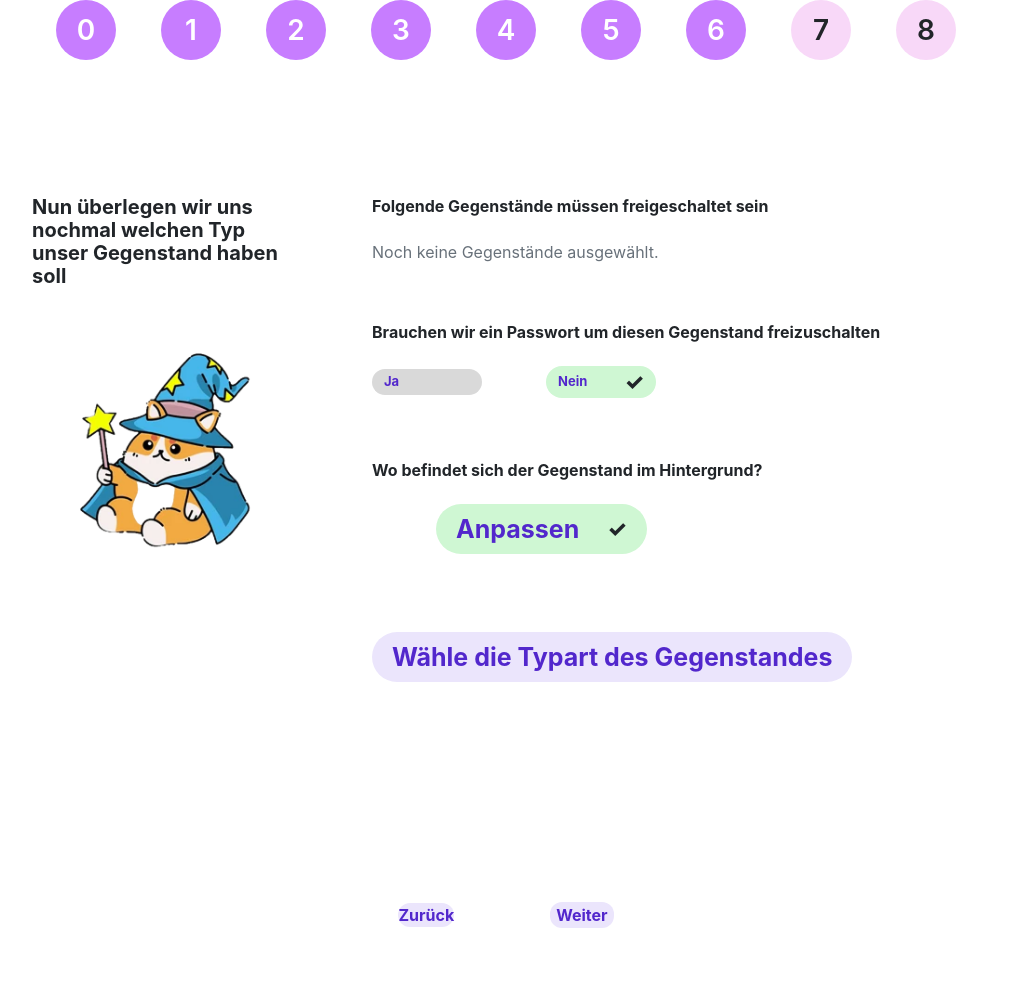
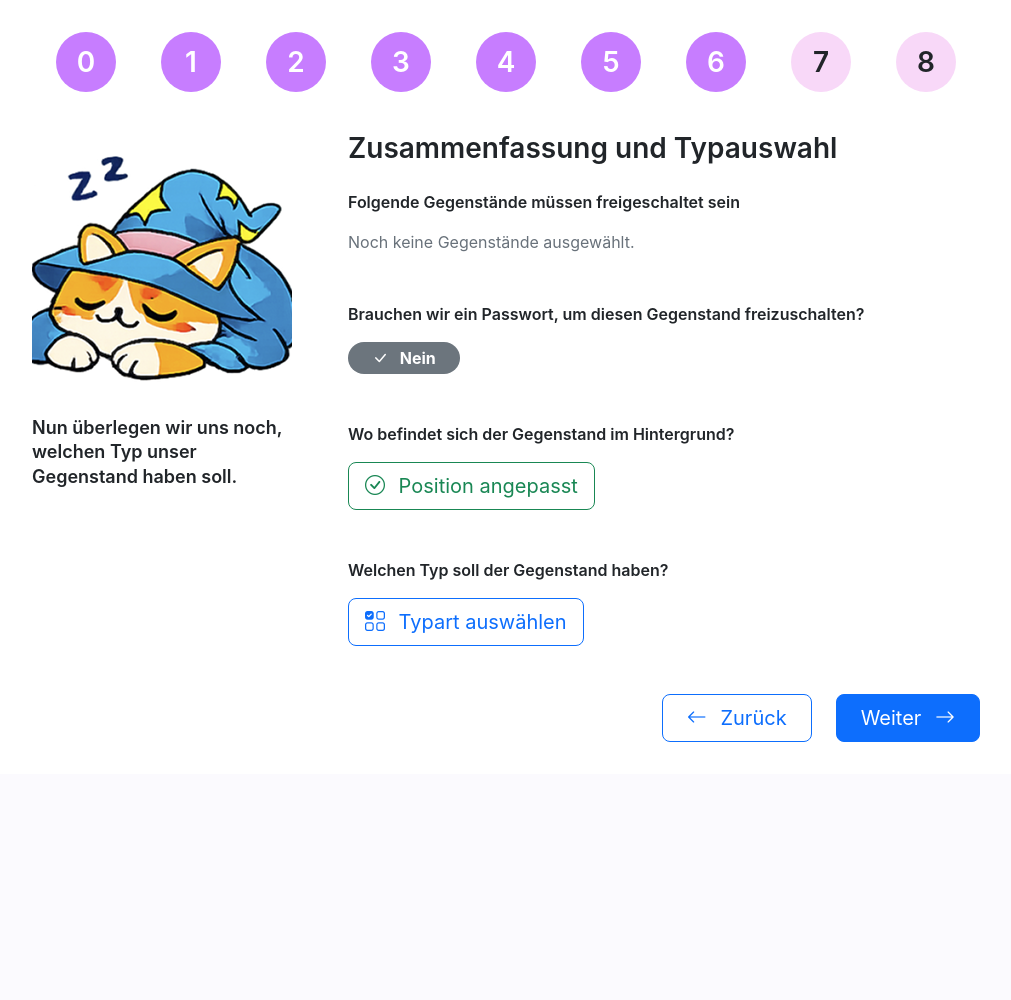
Before and after one commit to Roni-Aba/SQLQuestEditor, a Django app: page /createLevel6/ in a window 1280 px wide. Shown: the part 56-1056 px from the top of the page, without its empty margins (134-1145 px from the left). After the commit the page ends 798 px from the top, so only its background shows below. Run offline with Django 4.2, Linux system fonts and the light colour scheme.

Commit message:
delete: static createLevel6.css refactor to bootstrap: createLevel6.html

```diff
--- a/backend/editor/static/editor/css/createLevel6.css
+++ /dev/null
@@ -1,207 +0,0 @@
-.create-level6-page {
-  min-height: calc(100vh - 56px);
-  background-color: #ffffff;
-  color: var(--create-level-text);
-}
-
-.create-level6-content {
-  max-width: 980px;
-  margin: 0 auto;
-  padding: 2.5rem 1rem 2rem;
-}
-
-.create-level6-form-row {
-  --bs-gutter-x: 72px;
-  --bs-gutter-y: 40px;
-  margin-top: 56px;
-}
-
-.create-level6-helper {
-  display: flex;
-  flex-direction: column;
-  align-items: flex-start;
-}
-
-.create-level6-helper-text {
-  max-width: 311px;
-  margin: 0 0 42px;
-  color: var(--create-level-text);
-  font-size: 20px;
-  font-weight: 700;
-  line-height: 1.15;
-}
-
-.create-level6-cosmo {
-  width: 260px;
-  height: 260px;
-  object-fit: contain;
-}
-
-.create-level6-fields {
-  display: flex;
-  flex-direction: column;
-  align-items: flex-start;
-  gap: 58px;
-}
-
-.create-level6-field {
-  width: 100%;
-}
-
-.create-level6-label {
-  margin: 0 0 24px;
-  color: var(--create-level-text);
-  font-size: 16px;
-  font-weight: 700;
-  line-height: 1.25;
-}
-
-.create-level6-tags {
-  display: flex;
-  flex-wrap: wrap;
-  gap: 28px;
-}
-
-.create-level6-choice-group {
-  display: flex;
-  align-items: center;
-  gap: 64px;
-}
-
-.create-level6-choice-button {
-  display: inline-flex;
-  align-items: center;
-  justify-content: space-between;
-  width: 110px;
-  min-height: 26px;
-  border-radius: 999px;
-  background-color: #d9d9d9;
-  color: var(--create-level-primary);
-  font-size: 13px;
-  font-weight: 700;
-  line-height: 1.2;
-  padding: 5px 12px;
-  cursor: default;
-  user-select: none;
-}
-
-.create-level6-choice-button-done {
-  background-color: #cff7d3;
-}
-
-.create-level6-position-field {
-  margin-top: 4px;
-}
-
-.create-level6-done-button {
-  display: inline-flex;
-  align-items: center;
-  justify-content: center;
-  gap: 28px;
-  margin-left: 64px;
-  border: 0;
-  border-radius: 999px;
-  background-color: #cff7d3;
-  color: var(--create-level-primary);
-  font-size: 25px;
-  font-weight: 700;
-  line-height: 1.2;
-  padding: 10px 20px;
-  text-decoration: none;
-}
-
-.create-level6-done-button:hover,
-.create-level6-done-button:focus {
-  background-color: #bdf1c3;
-  color: var(--create-level-primary);
-  text-decoration: none;
-}
-
-.create-level6-checkmark {
-  color: #212529;
-  font-size: 22px;
-  font-weight: 800;
-  line-height: 1;
-}
-
-.create-level6-type-action-wrap {
-  width: 100%;
-  margin-top: 20px;
-}
-
-.create-level6-type-action {
-  display: inline-flex;
-  align-items: center;
-  justify-content: center;
-  border: 0;
-  border-radius: 999px;
-  background-color: var(--create-level-primary-light);
-  color: var(--create-level-primary);
-  font-size: 25px;
-  font-weight: 700;
-  line-height: 1.2;
-  padding: 10px 20px;
-  text-decoration: none;
-}
-
-.create-level6-type-action:hover,
-.create-level6-type-action:focus {
-  background-color: var(--create-level-primary-light-hover);
-  color: var(--create-level-primary);
-  text-decoration: none;
-}
-
-.create-level6-navigation {
-  display: flex;
-  justify-content: center;
-  align-items: center;
-  gap: 96px;
-  margin-top: 220px;
-  padding-bottom: 2.5rem;
-}
-
-@media (max-width: 820px) {
-  .create-level6-content {
-    padding: 1.5rem 1rem 2rem;
-  }
-
-  .create-level6-form-row {
-    margin-top: 40px;
-  }
-
-  .create-level6-helper {
-    align-items: center;
-    text-align: center;
-  }
-
-  .create-level6-helper-text {
-    margin-bottom: 32px;
-  }
-
-  .create-level6-cosmo {
-    width: 180px;
-    height: 180px;
-  }
-
-  .create-level6-fields {
-    margin-top: 2rem;
-    gap: 40px;
-  }
-
-  .create-level6-tags {
-    gap: 16px;
-  }
-
-  .create-level6-choice-group {
-    gap: 24px;
-  }
-
-  .create-level6-done-button {
-    margin-left: 0;
-  }
-
-  .create-level6-navigation {
-    gap: 28px;
-    margin-top: 80px;
-  }
-}
--- a/backend/editor/templates/editor/createLevel6.html
+++ b/backend/editor/templates/editor/createLevel6.html
@@ -2,116 +2,157 @@
 {% load static %}
 
 {% block title %}
-Level erstellen | SQL Spell Quest Editor
+Gegenstandstyp | SQL Spell Quest Editor
 {% endblock %}
 
 {% block additional_css %}
-<link rel="stylesheet" href="{% static 'editor/css/createLevelShared.css' %}">
-<link rel="stylesheet" href="{% static 'editor/css/createLevel6.css' %}">
 <link rel="stylesheet" href="{% static 'editor/components/statusBar/statusBar.css' %}">
+<link rel="stylesheet" href="{% static 'editor/components/helper/helper.css' %}">
 <link rel="stylesheet" href="{% static 'editor/components/tag/tag.css' %}">
 {% endblock %}
 
 {% block content %}
+<main class="create-page">
+  <div class="create-page__content">
 
-<main class="create-level6-page">
-  <div class="container-fluid px-0">
-
-    {% include "editor/components/statusbar/statusbar.html" with steps=steps %}
+    <section
+      class="create-page__status"
+      aria-label="Fortschritt der Levelerstellung"
+    >
+      {% include "editor/components/statusBar/statusBar.html" with steps=steps %}
+    </section>
 
     <form
-      class="create-level6-content"
       action="{% url 'create_level6' %}"
       method="post"
+      class="d-flex flex-column flex-grow-1"
     >
       {% csrf_token %}
 
-      <div class="row align-items-start create-level6-form-row">
+      <section class="create-page__main">
+        <div class="row create-page__row align-items-start g-4 g-lg-5">
 
-        <aside class="col-12 col-md-4 create-level6-helper" aria-label="Hilfetext von Cosmo">
-          <p class="create-level6-helper-text">
-            Nun überlegen wir uns nochmal welchen Typ unser Gegenstand haben soll
-          </p>
+          <div class="col-12 col-md-4">
+            {% include "editor/components/helper/helper.html" with helper_image="editor/img/cat9.png" helper_text="Nun überlegen wir uns noch, welchen Typ unser Gegenstand haben soll." %}
+          </div>
 
-          <img
-            src="{% static 'editor/img/cat1.png' %}"
-            alt="Cosmo Wizard"
-            class="create-level6-cosmo"
+          <section
+            class="col-12 col-md-8"
+            aria-labelledby="item-type-title"
           >
-        </aside>
+            <h1
+              id="item-type-title"
+              class="h3 fw-semibold mb-4"
+            >
+              Zusammenfassung und Typauswahl
+            </h1>
 
-        <section class="col-12 col-md-8 create-level6-fields" aria-label="Zusammenfassung und Typauswahl">
+            <div class="d-flex flex-column gap-5">
 
-          <div class="create-level6-field">
-            <p class="create-level6-label">
+              <div>
+                <p class="form-label fw-semibold mb-3">
                   Folgende Gegenstände müssen freigeschaltet sein
                 </p>
 
-            <div class="create-level6-tags">
+                <div class="d-flex flex-wrap gap-3">
                   {% for item in form_values.required_items %}
                     {% include "editor/components/tag/tag.html" with title=item show_remove=False %}
                   {% empty %}
-                <p class="text-muted mb-0">
+                    <p class="text-body-secondary mb-0">
                       Noch keine Gegenstände ausgewählt.
                     </p>
                   {% endfor %}
                 </div>
               </div>
 
-          <div class="create-level6-field create-level6-password-field">
-            <p class="create-level6-label">
-              Brauchen wir ein Passwort um diesen Gegenstand freizuschalten
+              <div>
+                <p class="form-label fw-semibold mb-3">
+                  Brauchen wir ein Passwort, um diesen Gegenstand
+                  freizuschalten?
                 </p>
 
-            <div class="create-level6-choice-group" aria-label="Passwort erforderlich">
-              <span class="create-level6-choice-button {% if form_values.requires_password %}create-level6-choice-button-done{% endif %}">
+                {% if form_values.requires_password %}
+                  <span class="badge rounded-pill text-bg-success fs-6 px-4 py-2">
+                    <i class="bi bi-check-lg me-2" aria-hidden="true"></i>
                     Ja
-                {% if form_values.requires_password %}
-                  <span class="create-level6-checkmark">✓</span>
+                  </span>
+                {% else %}
+                  <span class="badge rounded-pill text-bg-secondary fs-6 px-4 py-2">
+                    <i class="bi bi-check-lg me-2" aria-hidden="true"></i>
+                    Nein
+                  </span>
                 {% endif %}
-              </span>
-
-              <span class="create-level6-choice-button {% if not form_values.requires_password %}create-level6-choice-button-done{% endif %}">
-                Nein
-                {% if not form_values.requires_password %}
-                  <span class="create-level6-checkmark">✓</span>
-                {% endif %}
-              </span>
-            </div>
               </div>
 
-          <div class="create-level6-field create-level6-position-field">
-            <p class="create-level6-label">
+              <div>
+                <p class="form-label fw-semibold mb-3">
                   Wo befindet sich der Gegenstand im Hintergrund?
                 </p>
 
-            <a class="create-level6-done-button" href="{% url 'create_level51' %}">
-              Anpassen
-              <span class="create-level6-checkmark">✓</span>
+                <a
+                  href="{% url 'create_level51' %}"
+                  class="btn btn-outline-success btn-lg"
+                >
+                  <i
+                    class="bi bi-check-circle me-2"
+                    aria-hidden="true"
+                  ></i>
+                  Position angepasst
                 </a>
               </div>
 
-          <div class="create-level6-type-action-wrap">
-            <a class="create-level6-type-action" href="{% url 'create_level61' %}">
-              Wähle die Typart des Gegenstandes
+              <div>
+                <p class="form-label fw-semibold mb-3">
+                  Welchen Typ soll der Gegenstand haben?
+                </p>
+
+                <a
+                  href="{% url 'create_level61' %}"
+                  class="btn btn-outline-primary btn-lg"
+                >
+                  <i
+                    class="bi bi-ui-checks-grid me-2"
+                    aria-hidden="true"
+                  ></i>
+                  Typart auswählen
                 </a>
               </div>
 
+            </div>
           </section>
+
         </div>
+      </section>
 
-      <section class="create-level6-navigation" aria-label="Seitennavigation">
-        <a class="create-level1-button" href="{% url 'create_level51' %}">
+      <nav
+        class="create-page__navigation"
+        aria-label="Navigation der Levelerstellung"
+      >
+        <a
+          href="{% url 'create_level51' %}"
+          class="btn btn-outline-primary btn-lg px-4"
+        >
+          <i
+            class="bi bi-arrow-left me-2"
+            aria-hidden="true"
+          ></i>
           Zurück
         </a>
 
-        <button type="submit" class="create-level1-button">
+        <button
+          type="submit"
+          class="btn btn-primary btn-lg px-4"
+        >
           Weiter
+          <i
+            class="bi bi-arrow-right ms-2"
+            aria-hidden="true"
+          ></i>
         </button>
-      </section>
+      </nav>
 
     </form>
+
   </div>
 </main>
-
 {% endblock %}
```
Lines whose indentation alone changed are shown as unchanged.
